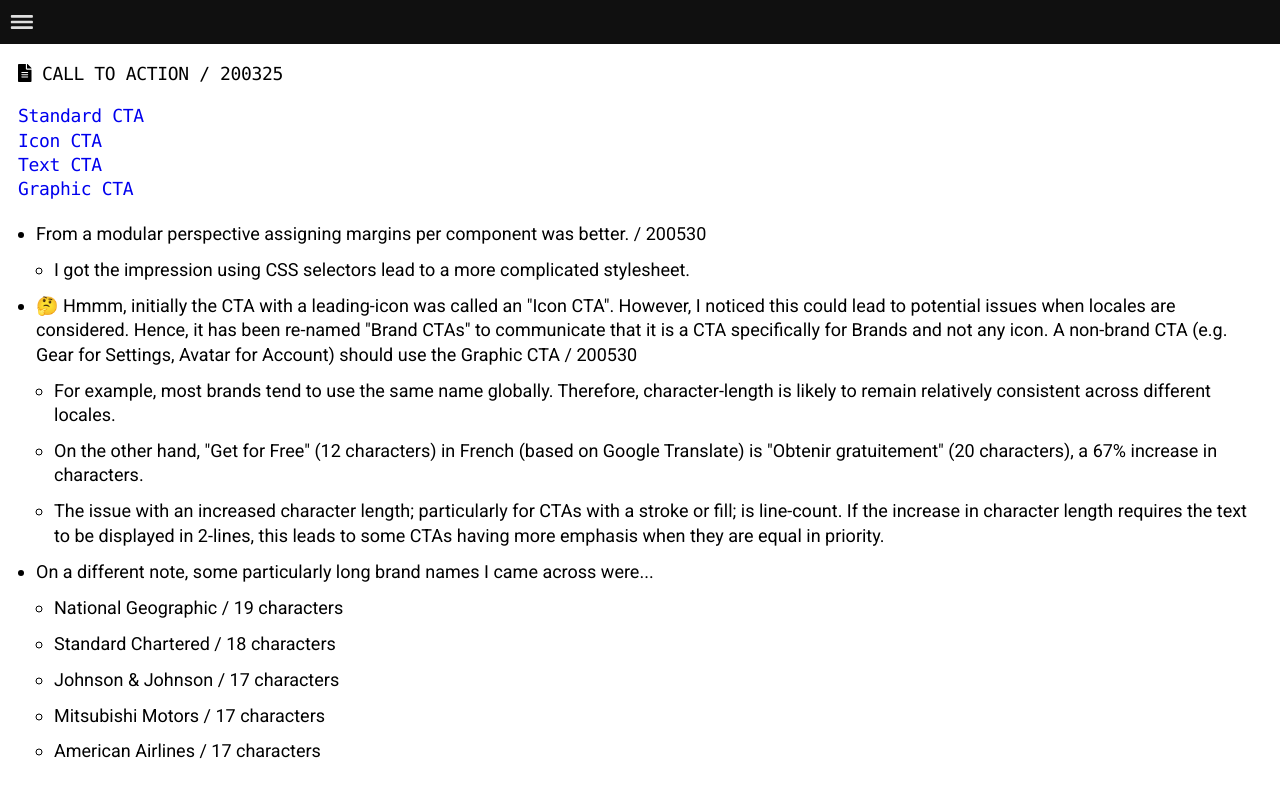
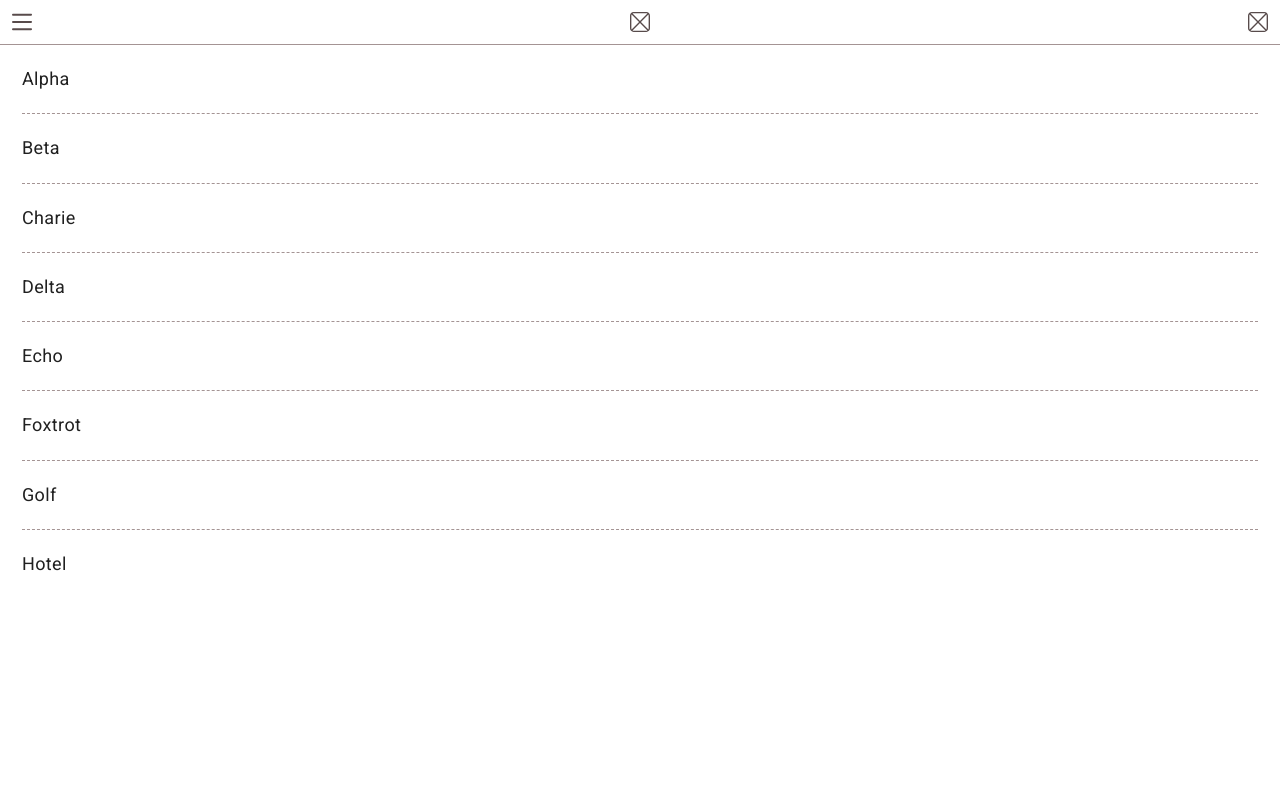
Before and after one commit to Tivo389/94_200318-OET-LIBRARY, a React (Create React App) app: page / in a window 1280 px wide. Shown: the top 800 px of the page. Built offline with nearby package versions, Linux system fonts and the light colour scheme.

Commit message:
200607 / 200607_navigationBarPart2 - Proceeded with Navigation Bar - Continue with it

```diff
--- a/src/components/NavigationBar.js
+++ b/src/components/NavigationBar.js
@@ -31,16 +31,26 @@ class NavigationBar extends Component {
             <li>Charie</li>
             <li>Delta</li>
             <li>Echo</li>
+            <li>Foxtrot</li>
+            <li>Golf</li>
+            <li>Hotel</li>
           </ul>
         </nav>
         <section className="sectionContainer">
           <code><FontAwesomeIcon icon="file-alt"/> Navigation Bar / 200607</code>
-          <li>The &lt;ul&gt; and &lt;li&gt; have been used conventionally for Navigation. Semantic and Structure seem to be the most common reason, however, is this the most effective?</li>
+          <ul>
+            <li>The &lt;ul&gt; and &lt;li&gt; have been used conventionally for Navigation. Semantic, Structure, and SEO seem to be the most common reason, however, is this the most effective?</li>
+            <ul>
+              <li>Intrestingly, the mobile version of the Google Store (as of 200607) use buttons for Primary Categories (i.e. Burger-Button > Phone) and a div containing anchors for Secondary Categories (i.e. Pixel 4, Pixel 3a, Compare phones)</li>
+              <li>However, for desktop the structure is slightly different. Primary Categories are still buttons and the Secondary Categories are lists...</li>
+              <li>It seems there's a menu-element which can contain buttons, it could be a future-preparation?</li>
+            </ul>
             <li>It seems the 2005 research done by Bruce Lawson is the main driver behind using lists. However, this research was comparing lists in tables, so the context may not be as valid in 2020.</li>
             <li>Semantics and Structure is important, however we need to balance it with Usability and Accessibility. It needs to be maintainable, usable, and accessible.</li>
             <li>One perspective to consider may be Reinhard Stebner, an Accessibility Manager who is blind. Reinhard suggested using divs and spans instead of lists, as it makes it easier when using a screen reader.</li>
             <li>The reason for this seems to be how divs and spans are invisible to the screen reader (in his case, the JAWS screen reader). On the otherhand, lists are visible which could make sites with several layers difficult to navigate.</li>
             <li>In terms of code, &lt;nav&gt; and &lt;div role="navigation"&gt; are approaches to keep in mind. Note that the <a href="https://html.spec.whatwg.org/multipage/sections.html#the-nav-element">official spec</a> does state that <i>"A nav element doesn't have to contain a list..."</i></li>
+            <li>Reference:</li>
             <ul>
               <li>
                 <a href="https://www.youtube.com/watch?v=D3-v9tRu9oE" target="_blank" rel="noopener noreferrer">
@@ -68,6 +78,7 @@ class NavigationBar extends Component {
                 </a>
               </li>
             </ul>
+          </ul>
         </section>
       </>
     );
--- a/src/components/Router.js
+++ b/src/components/Router.js
@@ -1,12 +1,13 @@
 import React from 'react';
 import { BrowserRouter, Route, Switch } from "react-router-dom";
-import App from '../App';
+// import App from '../App';
 import NavigationBar from '../components/NavigationBar';
 
 const Router = () => (
   <BrowserRouter>
     <Switch>
-      <Route exact path="/" component={App}/>
+      {/* <Route exact path="/" component={App}/> */}
+      <Route exact path="/" component={NavigationBar}/>
       <Route exact path="/navigation-bar" component={NavigationBar}/>
     </Switch>
   </BrowserRouter>
--- a/src/css/_navigationBar.scss
+++ b/src/css/_navigationBar.scss
@@ -1,44 +1,69 @@
 @charset 'utf-8';
 $navigationBarUnit: 44px;
+$navigationBarUnitDouble: calc(#{$navigationBarUnit} * 2);
+$navigationBarUnitHalf: calc(#{$navigationBarUnit} / 2);
 
 .dummySection {
+  background-image: url("https://www.transparenttextures.com/patterns/noisy-grid.png");
   background: $colorGray;
-  background-image: url("https://www.transparenttextures.com/patterns/noisy-grid.png");
   height: 200vh;
 }
 
 .navigationBarBody {
-  display: none;
+  // transform: translateY(-100vh);
+  border-top: 1px solid lighten($colorGray, 5%);
+  background: $colorWhite;
+  color: $colorBlack;
+  display: flex;
+  // display: none;
+  flex-direction: column;
+  font-size: 1rem;
+  justify-content: flex-start;
+  letter-spacing: 0.02em;
+  line-height: 1;
+  list-style: none;
+  margin: 0;
+  overflow: scroll;
+  padding: 0 0 $navigationBarUnitDouble 0;
+  text-align: left;
+  transition: $transitionMD cubic-bezier(0, 0, 0.9, 1);
+  width: 100%;
+  height: calc(100vh - #{$navigationBarUnit});
+  & li {
+    padding: $navigationBarUnitHalf 0;
+    margin: 0 $navigationBarUnitHalf;
+    border-bottom: 1px dashed lighten($colorGray, 5%);
+    &:last-of-type {
+      border-bottom: 0;
+    }
+  }
 }
 
 .navigationBarElement {
   background: $colorWhite;
   box-shadow: $boxShadowDefault;
   height: $navigationBarUnit;
-  width: 100%;
+  left: 0;
+  position: sticky;
+  right: 0;
   top: 0;
-  left: 0;
-  right: 0;
-  position: sticky;
+  // width: 100%;
 }
 
-.navigationBarElement ul {
+.navigationBarHeader {
+  align-items: center;
   color: $colorDarkGray;
+  display: flex;
+  height: $navigationBarUnit;
+  justify-content: space-between;
+  list-style: none;
   margin: 0;
-  list-style: none;
   padding: 0;
   & li {
-    padding: 12px;
     fill: currentColor;
     margin: 0;
     max-height: $navigationBarUnit;
     max-width: $navigationBarUnit;
+    padding: 12px;
   }
 }
-
-.navigationBarHeader {
-  display: flex;
-  justify-content: space-between;
-  align-items: center;
-  height: 100%;
-}
--- a/src/css/_variable.scss
+++ b/src/css/_variable.scss
@@ -5,7 +5,7 @@ $borderRadius: 8px;
 
 $colorWhite: rgb(255,255,255);
 $colorLight: rgb(223,223,223);
-$colorBlack: rgb(16, 16, 16);
+$colorBlack: rgb(32, 32, 32);
 
 $colorDarkGray: hsl(0, 8%, 32%);
 $colorGray: hsl(0, 8%, 56%);
--- a/src/css/index.css
+++ b/src/css/index.css
@@ -333,7 +333,7 @@ code {
   font-family: source-code-pro, Menlo, Monaco, Consolas, 'Courier New', monospace; }
 
 h1, h2, h3, h4, h5, h6 {
-  color: #101010;
+  color: #202020;
   line-height: 1.35;
   margin: 0; }
 
@@ -362,7 +362,7 @@ p, a {
       line-height: 1.35; } }
 
 p {
-  color: #101010; }
+  color: #202020; }
 
 p + p {
   margin: 0.5em 0 0 0; }
@@ -433,7 +433,7 @@ li {
 
 .navBar {
   align-items: flex-start;
-  background-color: #101010;
+  background-color: #202020;
   color: #dfdfdf;
   display: flex;
   flex-direction: column;
@@ -1254,40 +1254,59 @@ li {
       transform: scaleX(-1) scale(1.5); }
 
 .dummySection {
+  background-image: url("https://www.transparenttextures.com/patterns/noisy-grid.png");
   background: #988686;
-  background-image: url("https://www.transparenttextures.com/patterns/noisy-grid.png");
   height: 200vh; }
 
 .navigationBarBody {
-  display: none; }
+  border-top: 1px solid #a49494;
+  background: white;
+  color: #202020;
+  display: flex;
+  flex-direction: column;
+  font-size: 1rem;
+  justify-content: flex-start;
+  letter-spacing: 0.02em;
+  line-height: 1;
+  list-style: none;
+  margin: 0;
+  overflow: scroll;
+  padding: 0 0 calc(44px * 2) 0;
+  text-align: left;
+  transition: 0.3s cubic-bezier(0, 0, 0.9, 1);
+  width: 100%;
+  height: calc(100vh - 44px); }
+  .navigationBarBody li {
+    padding: calc(44px / 2) 0;
+    margin: 0 calc(44px / 2);
+    border-bottom: 1px dashed #a49494; }
+    .navigationBarBody li:last-of-type {
+      border-bottom: 0; }
 
 .navigationBarElement {
   background: white;
   box-shadow: 0 1px 6px rgba(32, 32, 32, 0.24);
   height: 44px;
-  width: 100%;
-  top: 0;
   left: 0;
+  position: sticky;
   right: 0;
-  position: sticky; }
+  top: 0; }
 
-.navigationBarElement ul {
+.navigationBarHeader {
+  align-items: center;
   color: #584b4b;
+  display: flex;
+  height: 44px;
+  justify-content: space-between;
+  list-style: none;
   margin: 0;
-  list-style: none;
   padding: 0; }
-  .navigationBarElement ul li {
-    padding: 12px;
+  .navigationBarHeader li {
     fill: currentColor;
     margin: 0;
     max-height: 44px;
-    max-width: 44px; }
-
-.navigationBarHeader {
-  display: flex;
-  justify-content: space-between;
-  align-items: center;
-  height: 100%; }
+    max-width: 44px;
+    padding: 12px; }
 
 body {
   touch-action: manipulation; }
@@ -1336,7 +1355,7 @@ li {
 
 .sectionHeader {
   display: block;
-  background: #101010;
+  background: #202020;
   color: white;
   line-height: 1.35;
   padding: 0.75em 1.25em;
```
Lines whose indentation alone changed are shown as unchanged.
